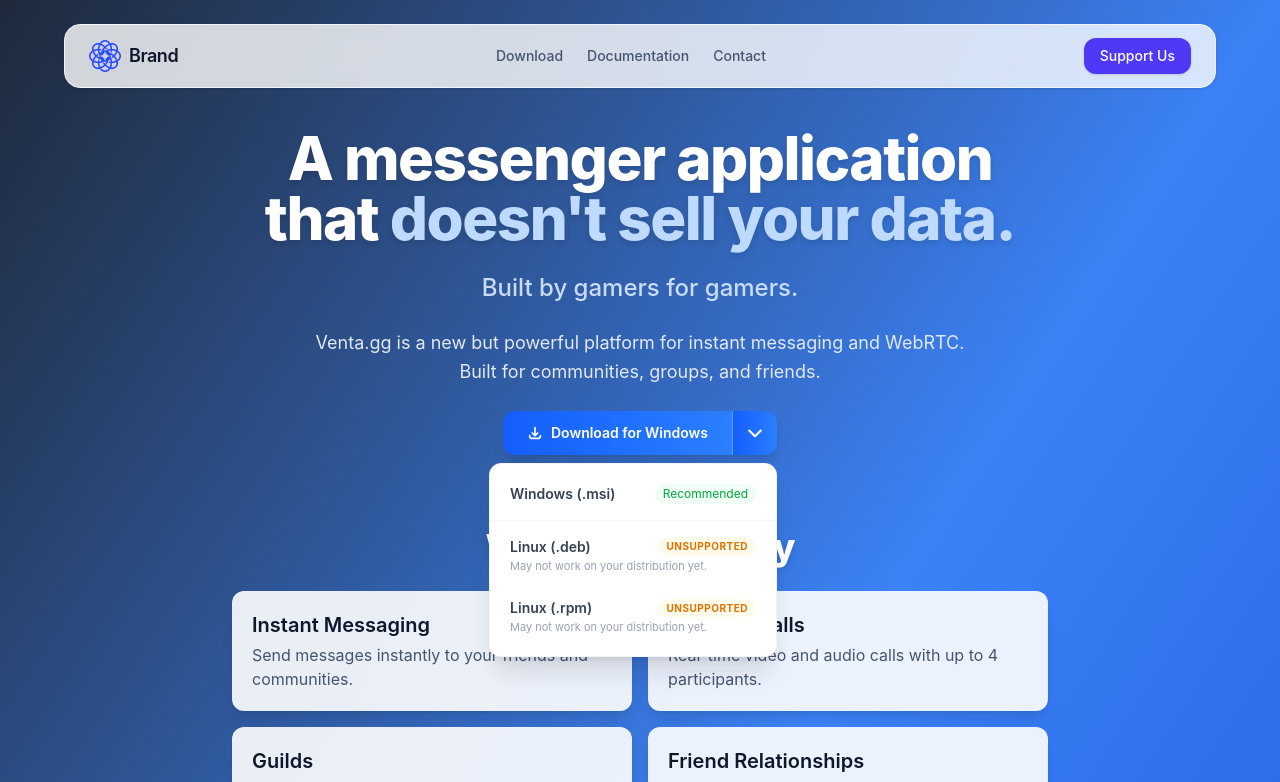
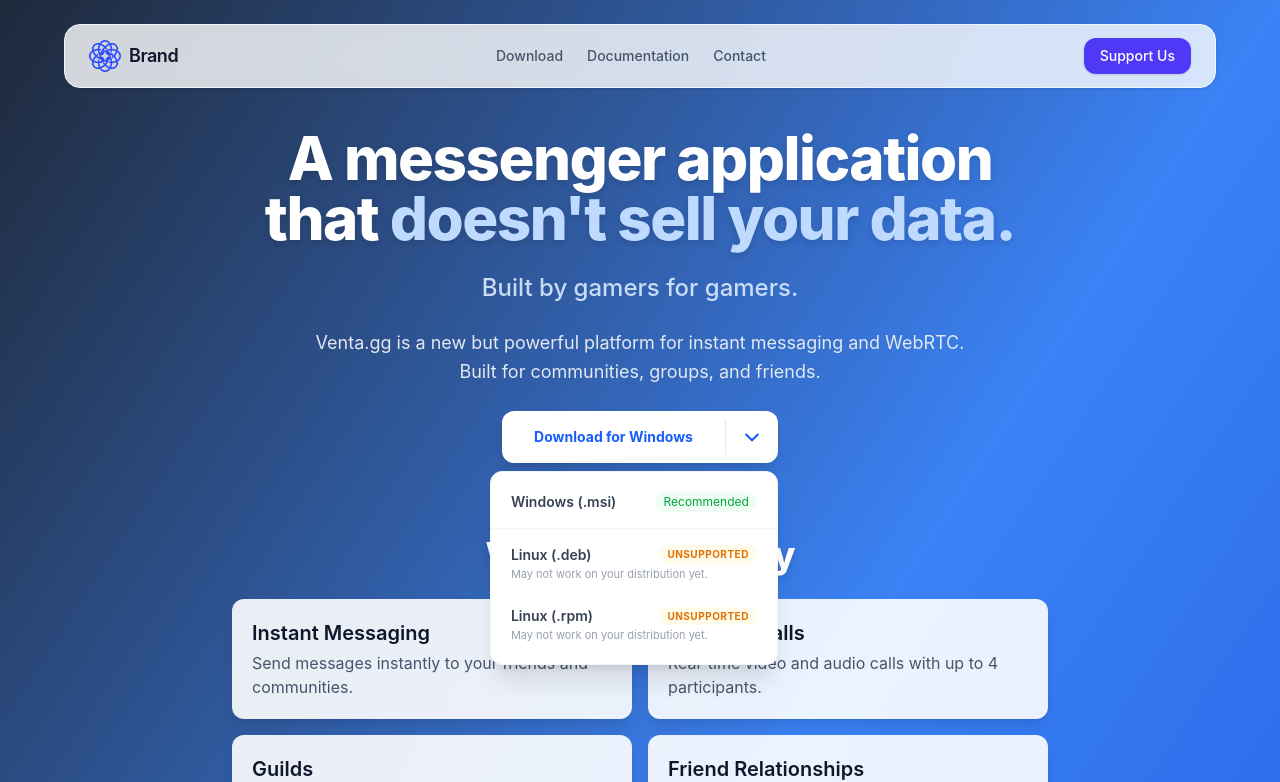
Before and after one commit to AlpineBits-ch/venta-landing, an Angular app: page / in a window 1280 px wide. Shown: the top 782 px of the page. Built offline with nearby package versions, Linux system fonts and the light colour scheme.

Commit message:
chore: improve landing page

```diff
--- a/src/app/app.html
+++ b/src/app/app.html
@@ -19,19 +19,17 @@
       Venta.gg is a new but powerful platform for instant messaging and WebRTC. Built for communities, groups, and friends.
     </p>
 
-    <div class="relative inline-flex items-stretch rounded-xl shadow-lg hover:shadow-xl transition-all duration-200" id="download-split-button">
+
+    <div class="relative inline-flex items-stretch rounded-xl shadow-lg hover:shadow-xl transition-all duration-200 bg-white" id="download-split-button">
 
       <!-- Left: Main Download Button -->
       <a href="https://api.alpinebits.ch/api/v1/update/download/latest/windows-x86_64-msi"
-         class="bg-gradient-to-r from-blue-600 to-blue-500 text-white px-6 py-3 rounded-l-xl font-semibold text-sm flex items-center gap-2 hover:from-blue-700 hover:to-blue-600 transition-all duration-200 transform hover:-translate-y-0.5 active:translate-y-0">
-        <svg class="w-4 h-4" fill="none" stroke="currentColor" viewBox="0 0 24 24">
-          <path stroke-linecap="round" stroke-linejoin="round" stroke-width="2.5" d="M4 16v1a3 3 0 003 3h10a3 3 0 003-3v-1m-4-4l-4 4m0 0l-4-4m4 4V4"></path>
-        </svg>
+         class="text-blue-600 font-bold px-8 py-4 rounded-l-xl text-sm flex items-center gap-2 hover:bg-blue-50 transition-all duration-200">
         Download for Windows
       </a>
 
       <!-- Divider -->
-      <div class="w-px bg-blue-400 self-stretch"></div>
+      <div class="w-px bg-blue-100 self-stretch my-2"></div>
 
       <!-- Right: Dropdown Toggle -->
       <div class="relative" (click)="$event.stopPropagation()">
@@ -39,7 +37,7 @@
                 (click)="toggleDropdown($event)"
                 [attr.aria-haspopup]="true"
                 [attr.aria-expanded]="isOpen"
-                class="bg-gradient-to-r from-blue-600 to-blue-500 text-white hover:from-blue-700 hover:to-blue-600 px-3 py-3 rounded-r-xl transition-all duration-200 flex items-center justify-center transform hover:-translate-y-0.5 active:translate-y-0 h-full">
+                class="text-blue-600 hover:bg-blue-50 px-4 rounded-r-xl transition-all duration-200 flex items-center justify-center h-full">
           <svg class="w-5 h-5 transition-transform duration-200"
                [class.rotate-180]="isOpen"
                fill="none" stroke="currentColor" viewBox="0 0 24 24">
@@ -87,7 +85,6 @@
         </div>
       </div>
     </div>
-
     <!-- What works today Section -->
     <h1 class="text-2xl sm:text-4xl font-extrabold text-white tracking-tight drop-shadow-md mt-12">
       What works today
```
